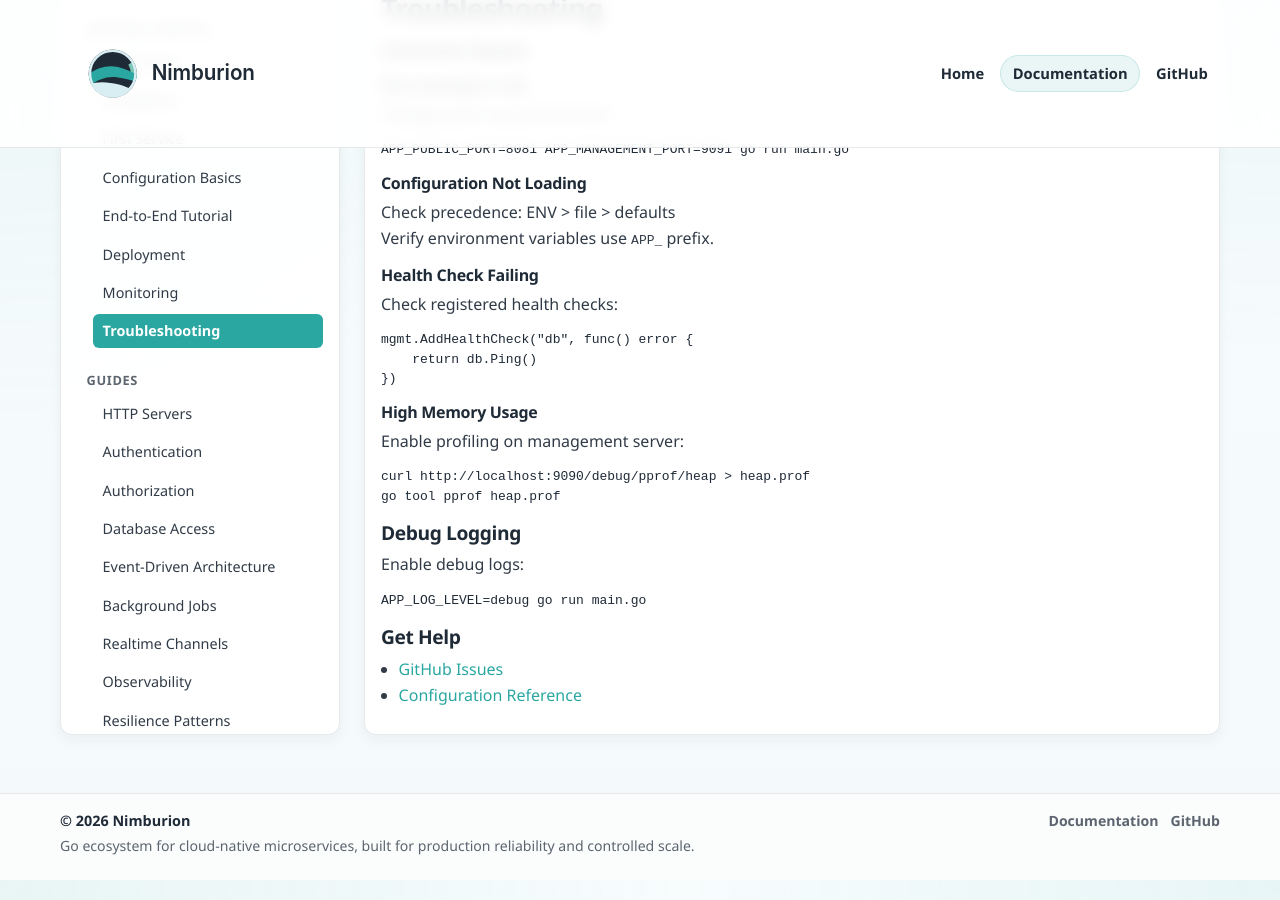
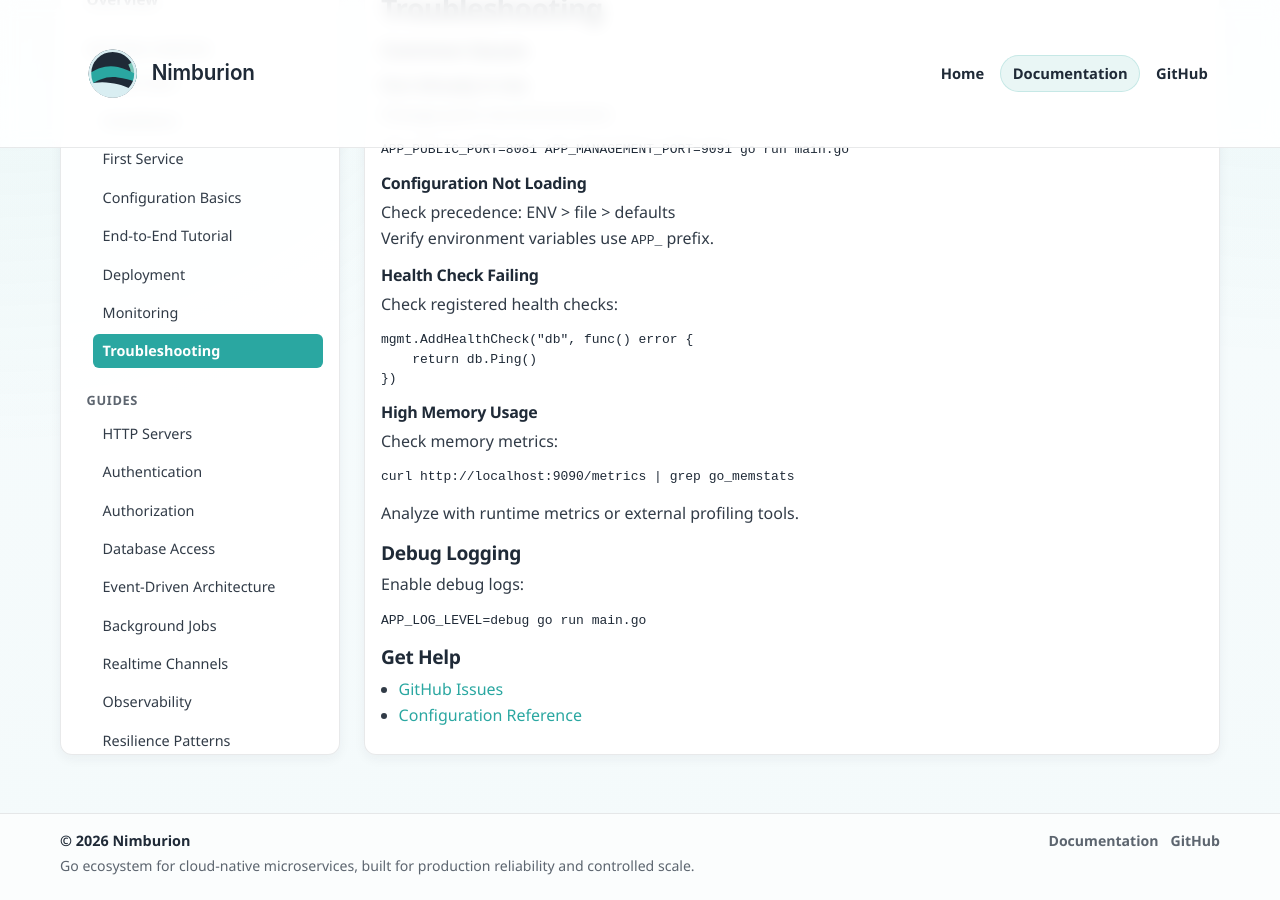
Before and after one commit to nimburion/nimburion.github.io, a Jekyll site: the page built from documentation/nimburion/getting-started/troubleshooting.md, in a window 1280 px wide and 900 px high, scrolled down 235 px. Built offline with Jekyll 4.4.1, drawn with Linux system fonts in a browser that asks for light colours.

Commit message:
docs: remove non-existent pprof endpoints from documentation
Remove references to /debug/pprof/* endpoints that don't exist in code:
- Remove from troubleshooting guide (replaced with metrics)
- Remove from getting-started overview
- Remove from HTTP servers guide
- Remove EnableProfiling() method from server package docs

Management server only provides: /health, /ready, /metrics, /version, /swagger
Documentation now accurately reflects actual implementation.

````diff
--- a/documentation/nimburion/getting-started/troubleshooting.md
+++ b/documentation/nimburion/getting-started/troubleshooting.md
@@ -32,11 +32,12 @@
 
 ### High Memory Usage
 
-Enable profiling on management server:
+Check memory metrics:
 ```bash
-curl http://localhost:9090/debug/pprof/heap > heap.prof
-go tool pprof heap.prof
+curl http://localhost:9090/metrics | grep go_memstats
 ```
+
+Analyze with runtime metrics or external profiling tools.
 
 ## Debug Logging
 
````
Also changed, not shown: documentation/nimburion/getting-started/index.md (+1 -1 lines), documentation/nimburion/guides/http-servers.md (+1 -1 lines), documentation/nimburion/packages/server.md (+0 -6 lines), 1 other file.
